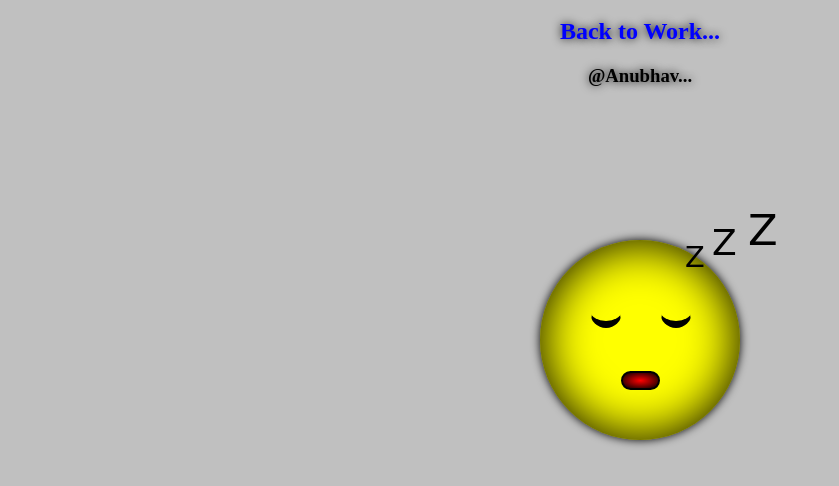
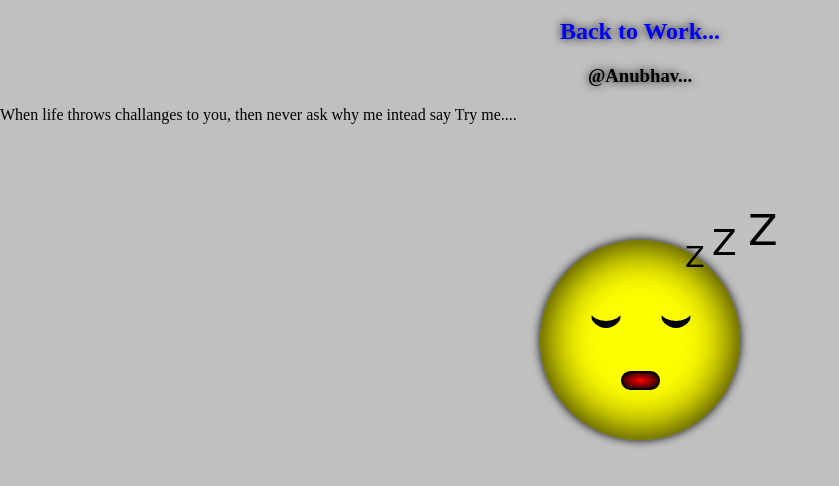
Before and after one commit to 123anubhav/Nothing, a plain HTML site: page index.html in a window 1280 px wide. Shown: the part 60-546 px from the top of the page, without its empty margins (0-839 px from the left). Drawn offline with Linux system fonts and the light colour scheme; a web font is replaced by a local one.

Commit message:
Update index.html
1

```diff
--- a/index.html
+++ b/index.html
@@ -13,7 +13,9 @@
 
         <h2> Back to Work...   </h2>
 
+
         <h3> @Anubhav...  </h3>
+
 
 		<div class="emoji">
 			<div class="zzz">
@@ -146,6 +148,6 @@ h3{
         </style>
 
 
-
+    <p> When life throws challanges to you, then never ask why me intead say Try me.... </p>
     </body>
 </html>
```
